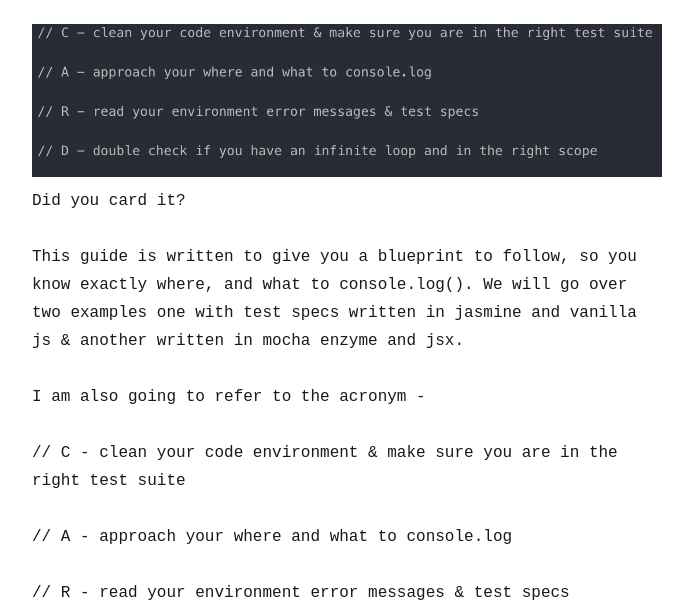
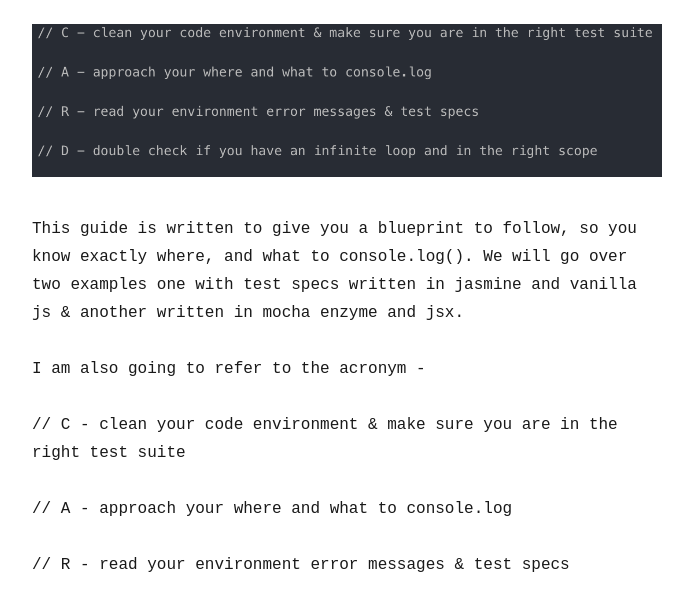
Before and after one commit to erick805/rickylau-dev, a Gatsby site: page /debug/ in a window 1280 px wide. Shown: the part 189-800 px from the top of the page, without its empty margins (293-986 px from the left). Built offline with nearby package versions, Linux system fonts and the light colour scheme; Gatsby itself is replaced by a stand-in of ours; some packages are replaced by stand-ins of ours.

Commit message:
removed did you card it

```diff
--- a/content/blog/debug/index.md
+++ b/content/blog/debug/index.md
@@ -4,7 +4,6 @@
 ---
 
 ![](2019-09-12-15-27-48.png)
-Did you card it?
 
 This guide is written to give you a blueprint to follow, so you know exactly where, and what to console.log(). We will go over two examples one with test specs written in jasmine and vanilla js & another written in mocha enzyme and jsx.
 
```
